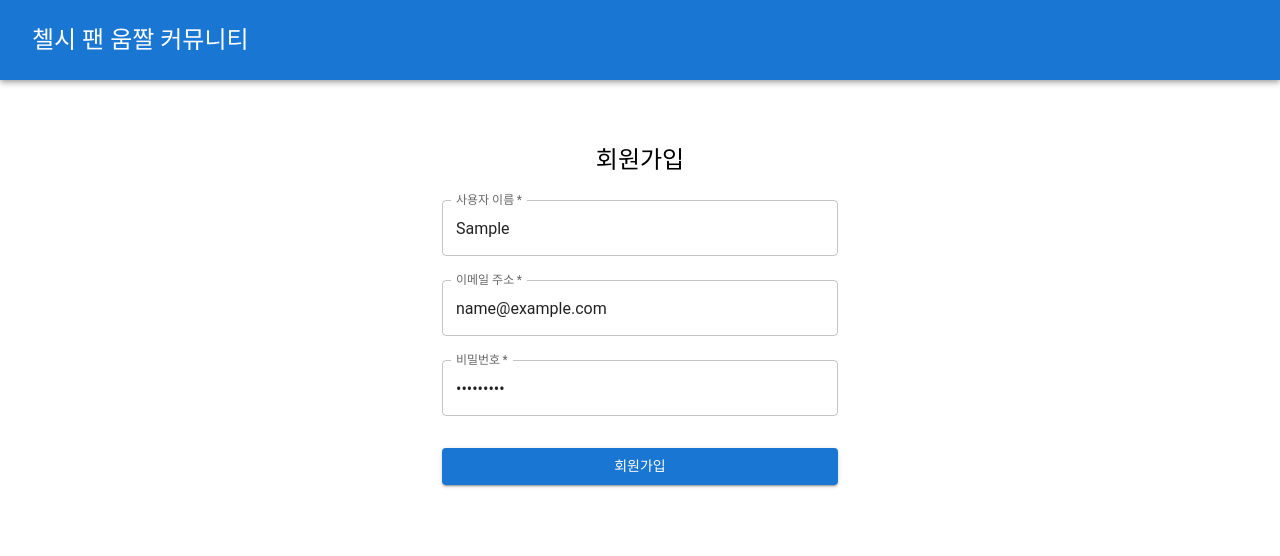
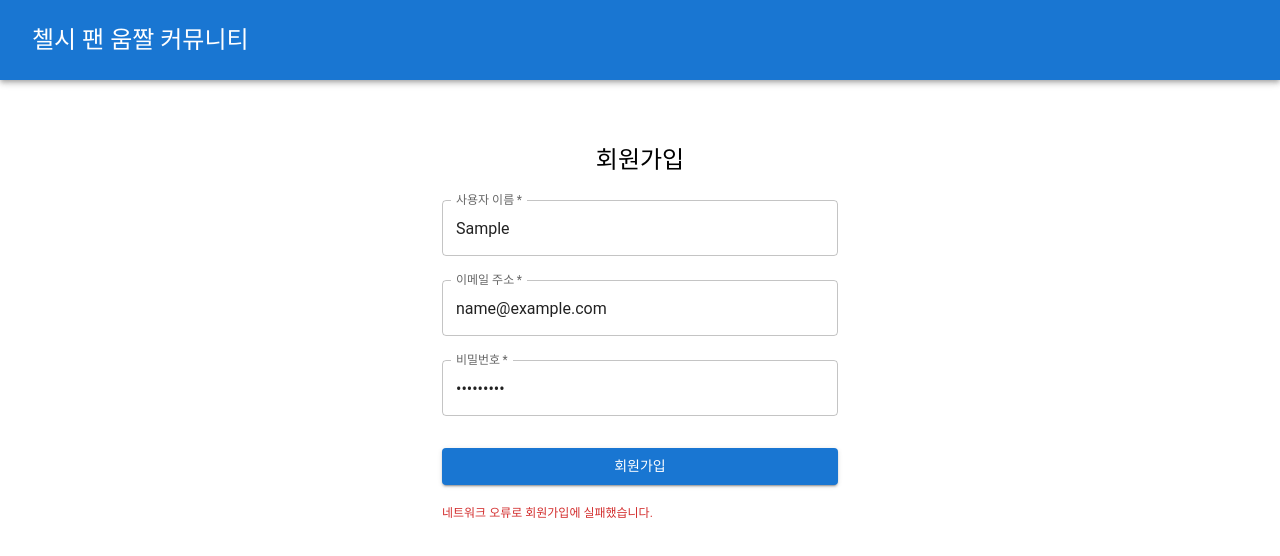
Before and after one commit to baegyutae/portfolio-front, a React (Create React App) app: page /signup in a window 1280 px wide. Both pictures are taken after typing "Sample", "name@example.com", "Sample123" into the empty fields and a click on the button "회원가입". Shown: the top 556 px of the page. Built offline with nearby package versions, Linux system fonts and the light colour scheme; no server answers.

Commit message:
Refactor: 토큰으로 변경

```diff
--- a/src/components/SignupForm.js
+++ b/src/components/SignupForm.js
@@ -1,15 +1,24 @@
 import React, { useState } from "react";
-import { useNavigate } from "react-router-dom"; // 추가
-import { TextField, Button, Container, Typography, Box } from "@mui/material";
+import { useNavigate } from "react-router-dom";
+import {
+  TextField,
+  Button,
+  Container,
+  Typography,
+  Box,
+  FormHelperText,
+} from "@mui/material";
 
 function SignupForm() {
   const [username, setUsername] = useState("");
   const [email, setEmail] = useState("");
   const [password, setPassword] = useState("");
-  const navigate = useNavigate(); // navigate 함수 사용
+  const [errors, setErrors] = useState({});
+  const navigate = useNavigate();
 
   const handleSubmit = async (event) => {
     event.preventDefault();
+    setErrors({}); // 폼 제출 시 오류 초기화
     try {
       const response = await fetch("http://localhost:8080/api/user/signup", {
         method: "POST",
@@ -23,14 +32,27 @@ function SignupForm() {
         }),
       });
       if (response.ok) {
-        // 회원가입 성공 시 로그인 페이지로 리다이렉트
+        // 회원가입 성공 메시지 표시 후 로그인 페이지로 이동
+        alert("회원가입 성공! 로그인 페이지로 이동합니다.");
         navigate("/login");
       } else {
+        // 서버로부터 받은 오류 메시지 처리
         const errorData = await response.json();
-        console.error("Signup failed:", errorData);
+        if (errorData.errors) {
+          // 오류 메시지가 여러 개인 경우(예: Validation 오류)
+          const formattedErrors = {};
+          errorData.errors.forEach((error) => {
+            formattedErrors[error.field] = error.defaultMessage;
+          });
+          setErrors(formattedErrors);
+        } else {
+          // 단일 오류 메시지 처리(예: 사용자 정의 오류 메시지)
+          setErrors({ general: errorData.message });
+        }
       }
     } catch (error) {
       console.error("Signup failed:", error);
+      setErrors({ general: "네트워크 오류로 회원가입에 실패했습니다." });
     }
   };
 
@@ -47,7 +69,7 @@ function SignupForm() {
         <Typography component="h1" variant="h5">
           회원가입
         </Typography>
-        <Box component="form" onSubmit={handleSubmit} noValidate sx={{ mt: 1 }}>
+        <Box component="form" onSubmit={handleSubmit} sx={{ mt: 1 }}>
           <TextField
             margin="normal"
             required
@@ -59,6 +81,8 @@ function SignupForm() {
             autoFocus
             value={username}
             onChange={(e) => setUsername(e.target.value)}
+            error={!!errors.username}
+            helperText={errors.username}
           />
           <TextField
             margin="normal"
@@ -70,6 +94,8 @@ function SignupForm() {
             autoComplete="email"
             value={email}
             onChange={(e) => setEmail(e.target.value)}
+            error={!!errors.email}
+            helperText={errors.email}
           />
           <TextField
             margin="normal"
@@ -82,6 +108,8 @@ function SignupForm() {
             autoComplete="current-password"
             value={password}
             onChange={(e) => setPassword(e.target.value)}
+            error={!!errors.password}
+            helperText={errors.password}
           />
           <Button
             type="submit"
@@ -91,6 +119,9 @@ function SignupForm() {
           >
             회원가입
           </Button>
+          {errors.general && (
+            <FormHelperText error>{errors.general}</FormHelperText>
+          )}
         </Box>
       </Box>
     </Container>
```
